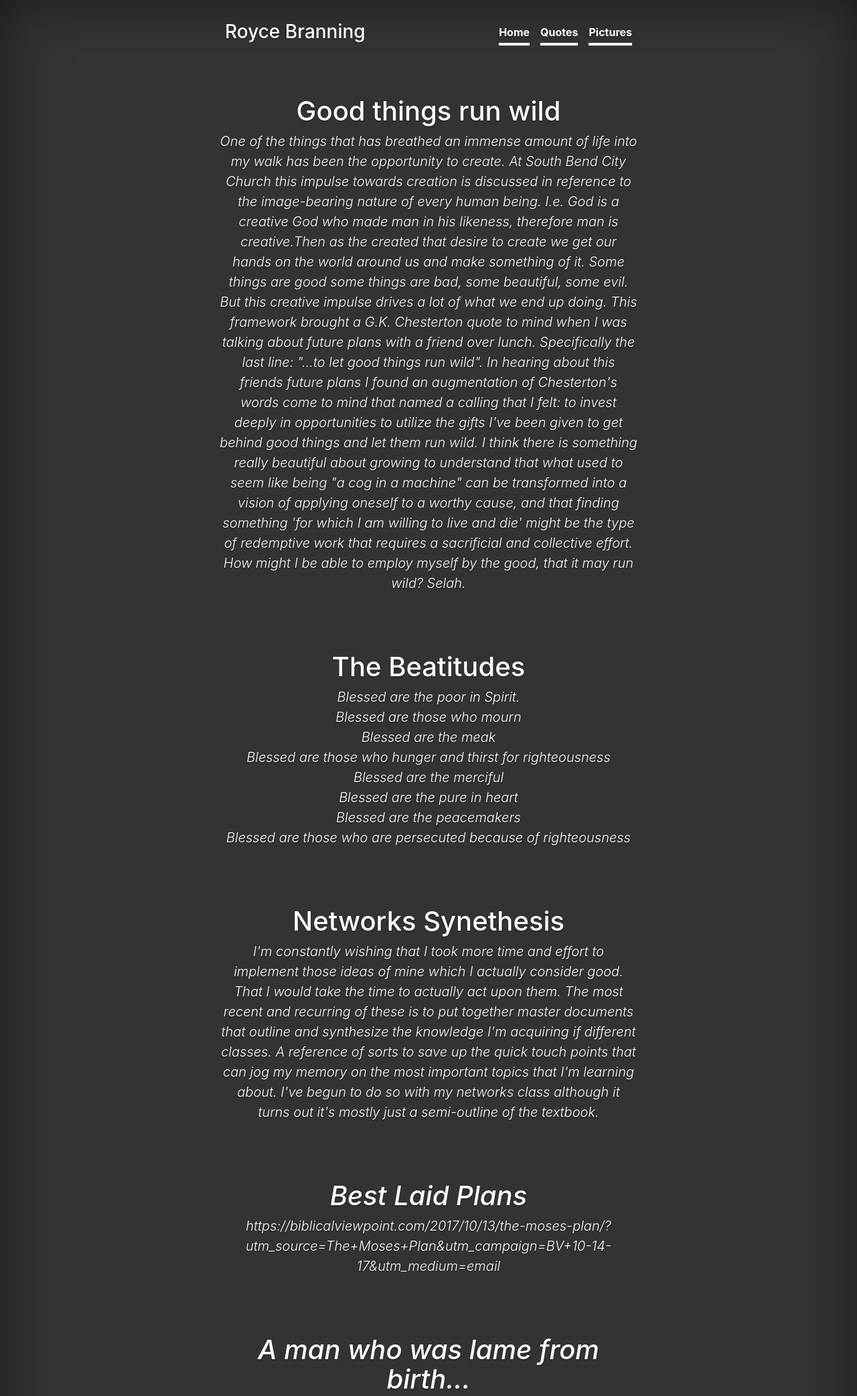
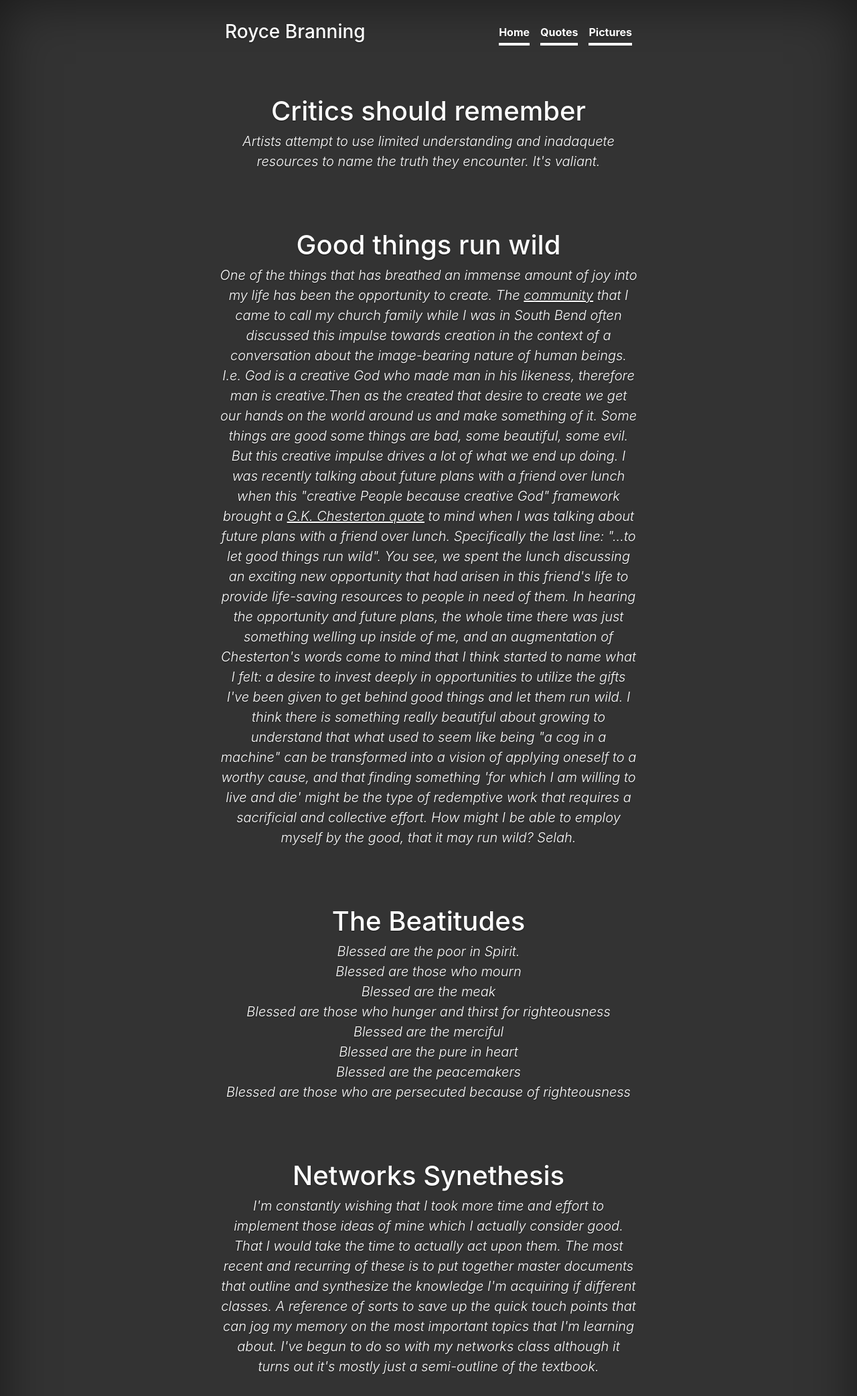
Before and after one commit to roycebranning/roycebranning.github.io, a plain HTML site: page realness.html in a window 1280 px wide. Shown: the top 2085 px of the page at 67% size. Drawn offline with nearby package versions, Linux system fonts and the light colour scheme; a script that the page names is missing.

Commit message:
edited realness

```diff
--- a/realness.html
+++ b/realness.html
@@ -38,8 +38,16 @@
           </div>
 			<div class="inner cover">
 			</br></br></br></br></br></br>
+        <h1 class="cover-heading">Critics should remember</h1>
+      <p class="lead"><em>Artists attempt to use limited understanding and inadaquete resources to name the truth they encounter. It's valiant.</em></p>
+        <p class="lead">
+            </p>
+      </br></br></br>
+
         <h1 class="cover-heading">Good things run wild</h1>
-      <p class="lead"><em>One of the things that has breathed an immense amount of life into my walk has been the opportunity to create. At South Bend City Church this impulse towards creation is discussed in reference to the image-bearing nature of every human being. I.e. God is a creative God who made man in his likeness, therefore man is creative.Then as the created that desire to create we get our hands on the world around us and make something of it. Some things are good some things are bad, some beautiful, some evil. But this creative impulse drives a lot of what we end up doing. This framework brought a G.K. Chesterton quote to mind when I was talking about future plans with a friend over lunch. Specifically the last line: "...to let good things run wild". In hearing about this friends future plans I found an augmentation of Chesterton's words come to mind that named a calling that I felt: to invest deeply in opportunities to utilize the gifts I've been given to get behind good things and let them run wild. I think there is something really beautiful about growing to understand that what used to seem like being "a cog in a machine" can be transformed into a vision of applying oneself to a worthy cause, and that finding something 'for which I am willing to live and die' might be the type of redemptive work that requires a sacrificial and collective effort. How might I be able to employ myself by the good, that it may run wild? Selah. </em></p>
+      <p class="lead"><em>One of the things that has breathed an immense amount of joy into my life has been the opportunity to create. The <u><a href='www.southbendcitychurch.com'>community</a></u> that I came to call my church family while I was in South Bend often discussed this impulse towards creation in the context of a conversation about the image-bearing nature of human beings. I.e. God is a creative God who made man in his likeness, therefore man is creative.Then as the created that desire to create we get our hands on the world around us and make something of it. Some things are good some things are bad, some beautiful, some evil. But this creative impulse drives a lot of what we end up doing. I was recently talking about future plans with a friend over lunch when this "creative People because creative God" framework brought a <u><a href=#>G.K. Chesterton quote</a></u> to mind when I was talking about future plans with a friend over lunch. Specifically the last line: "...to let good things run wild".
+
+You see, we spent the lunch discussing an exciting new opportunity that had arisen in this friend's life to provide life-saving resources to people in need of them. In hearing the opportunity and future plans, the whole time there was just something welling up inside of me, and an augmentation of Chesterton's words come to mind that I think started to name what I felt: a desire to invest deeply in opportunities to utilize the gifts I've been given to get behind good things and let them run wild. I think there is something really beautiful about growing to understand that what used to seem like being "a cog in a machine" can be transformed into a vision of applying oneself to a worthy cause, and that finding something 'for which I am willing to live and die' might be the type of redemptive work that requires a sacrificial and collective effort. How might I be able to employ myself by the good, that it may run wild? Selah. </em></p>
         <p class="lead">
             </p>
       </br></br></br>
@@ -52,12 +60,6 @@
       <p class="lead"><em>I'm constantly wishing that I took more time and effort to implement those ideas of mine which I actually consider good. That I would take the time to actually act upon them. The most recent and recurring of these is to put together master documents that outline and synthesize the knowledge I'm acquiring if different classes. A reference of sorts to save up the quick touch points that can jog my memory on the most important topics that I'm learning about. I've begun to do so with my networks class although it turns out it's mostly just a semi-outline of the textbook.<em></p>
       <p class="lead"><em></em></p>
         <p class="lead">
-            </p>
-      </br></br></br>
-            <h1 class="cover-heading">Best Laid Plans</h1>
-			<p class="lead"><a href = "https://biblicalviewpoint.com/2017/10/13/the-moses-plan/?utm_source=The+Moses+Plan&utm_campaign=BV+10-14-17&utm_medium=email"><em>https://biblicalviewpoint.com/2017/10/13/the-moses-plan/?utm_source=The+Moses+Plan&utm_campaign=BV+10-14-17&utm_medium=email</em></a></p>
-			<p class="lead"><em></em></p>
-		   	<p class="lead">
             </p>
 			</br></br></br>
             <div class="inner cover">
```
